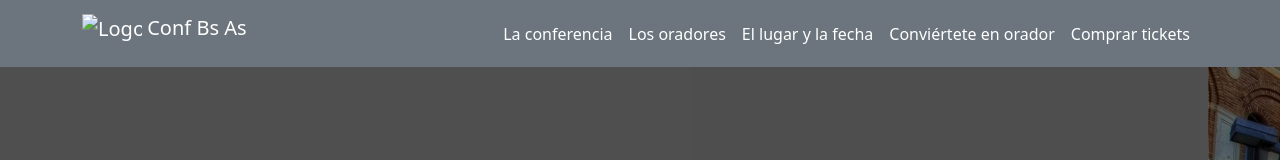
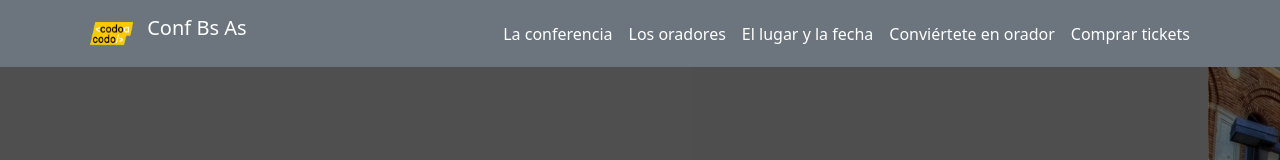
Before and after one commit to jmarascutti/conferencia-bs-as, a plain HTML site: page index.html in a window 1280 px wide. Shown: the top 160 px of the page. Drawn offline with nearby package versions, Linux system fonts and the light colour scheme; the site is published under a folder, as on GitHub Pages, so addresses that start at the root find nothing.

Commit message:
Se mejora ruteo de imagen codo a codo

```diff
--- a/index.html
+++ b/index.html
@@ -15,7 +15,7 @@
       <div class="container">
         <a class="navbar-brand" href="/">
           <img
-            src="/img/codoacodo.png"
+            src="img/codoacodo.png"
             alt="Logo"
             width="60"
             height="40"
```
